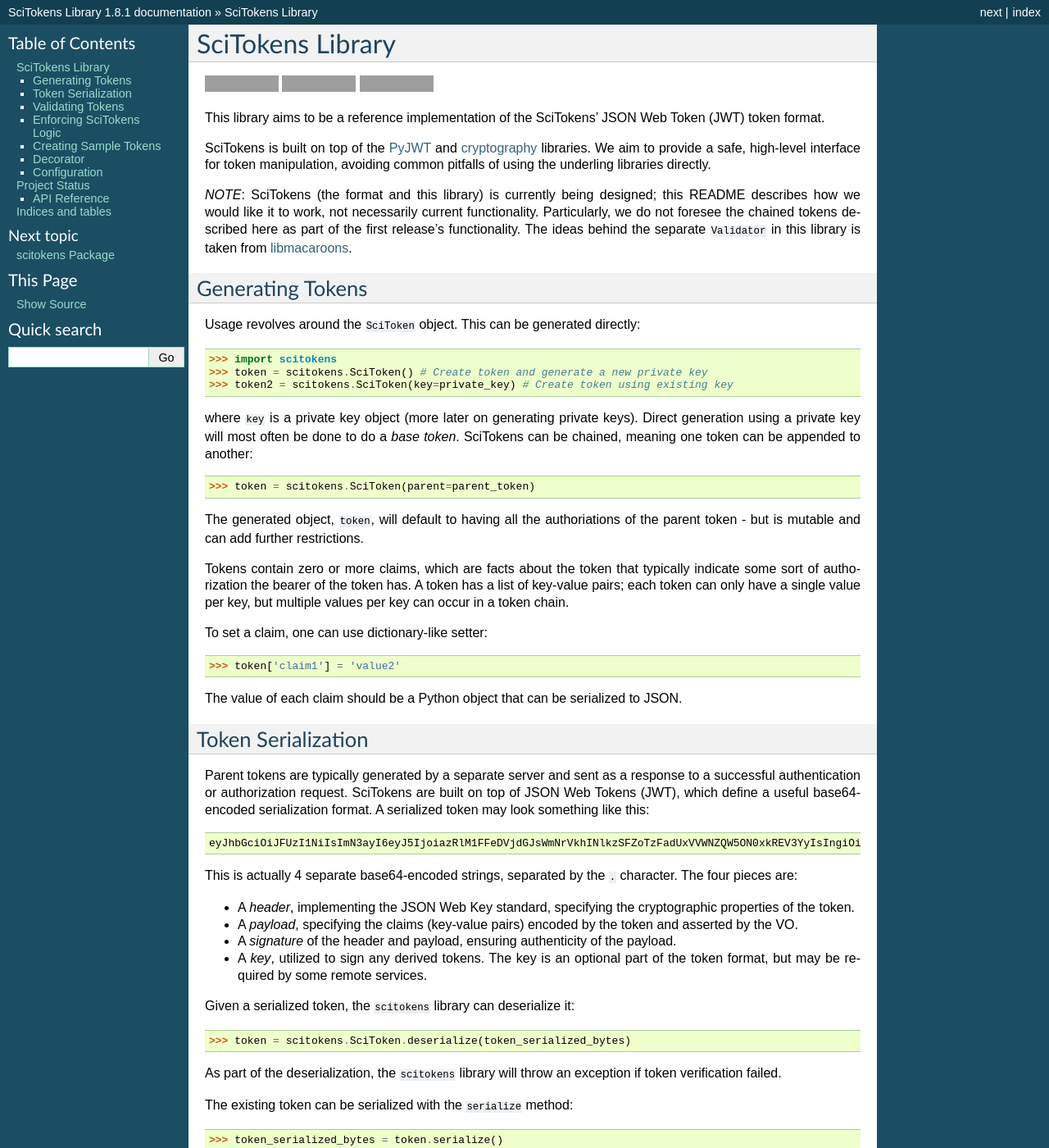
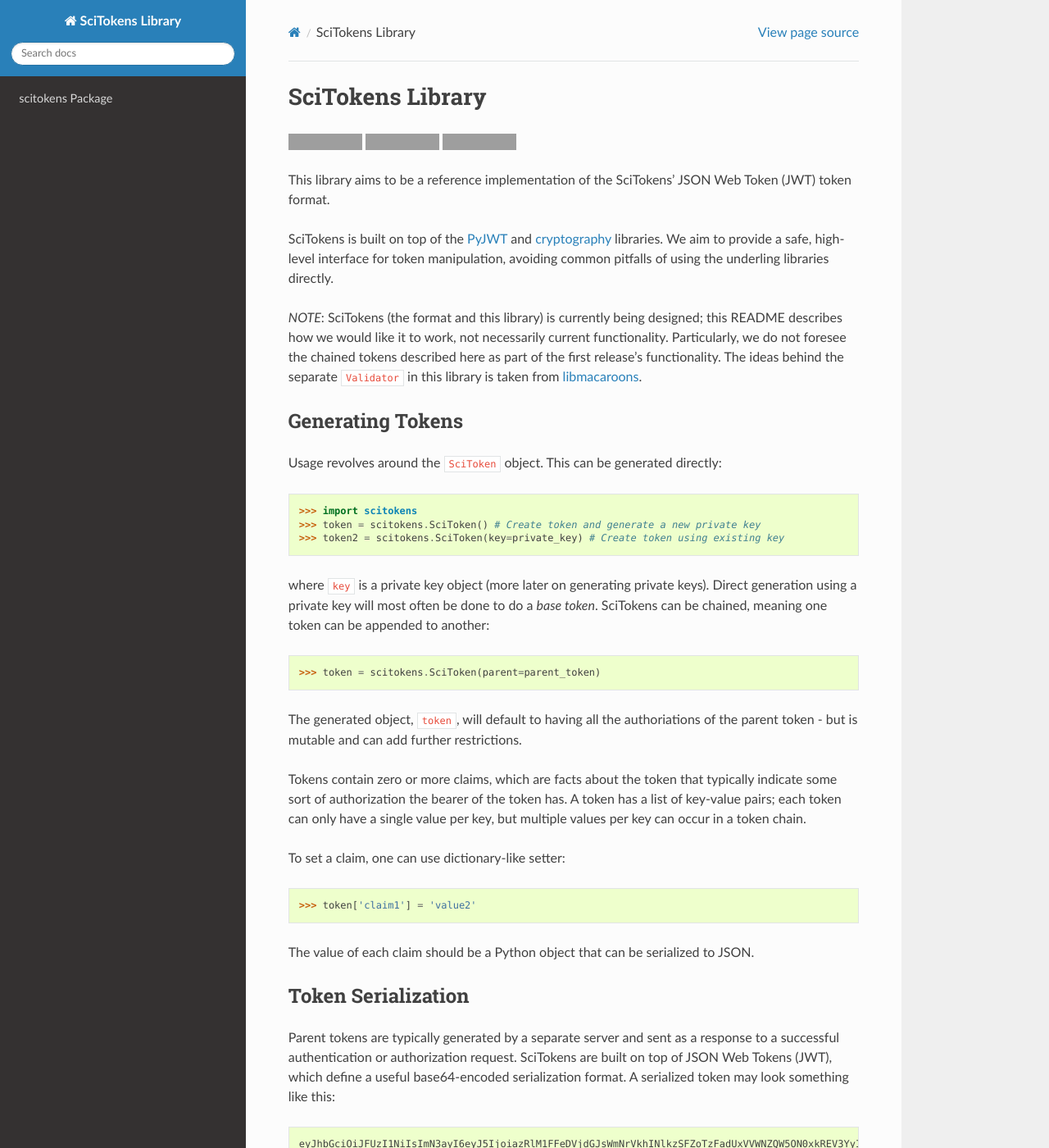
Before and after one commit to scitokens/scitokens, a Sphinx documentation site: the page built from docs/source/index.rst, in a window 1280 px wide and 1400 px high. Shown: the whole window at 82% size. Built offline with Sphinx 7.4.7 and the Read the Docs theme 3.1.0, drawn with Linux system fonts in a browser that asks for light colours; some of the changed text lies outside the part shown; grey boxes are pictures that could not be loaded.

Commit message:
docs: use sphinx_rtd_theme by default
this is already used in production, but not for local test sphinx runs

```diff
--- a/docs/source/conf.py
+++ b/docs/source/conf.py
@@ -27,7 +27,14 @@
 
 # Add any Sphinx extension module names here, as strings. They can be extensions
 # coming with Sphinx (named 'sphinx.ext.*') or your custom ones.
-extensions = ['sphinx.ext.autodoc', 'sphinx.ext.doctest', 'sphinx.ext.intersphinx', 'sphinx.ext.coverage', 'sphinx.ext.viewcode']
+extensions = [
+    'sphinx.ext.autodoc',
+    'sphinx.ext.coverage',
+    'sphinx.ext.doctest',
+    'sphinx.ext.intersphinx',
+    'sphinx.ext.viewcode',
+    'sphinx_rtd_theme',
+]
 
 # Add any paths that contain templates here, relative to this directory.
 templates_path = ['_templates']
@@ -93,7 +100,7 @@
 
 # The theme to use for HTML and HTML Help pages.  See the documentation for
 # a list of builtin themes.
-html_theme = 'default'
+html_theme = 'sphinx_rtd_theme'
 
 # Theme options are theme-specific and customize the look and feel of a theme
 # further.  For a list of options available for each theme, see the
--- a/setup.py
+++ b/setup.py
@@ -71,6 +71,7 @@
     extras_require={
         "docs": [
             "Sphinx",
+            "sphinx-rtd-theme",
         ],
     },
     # classifiers
```
